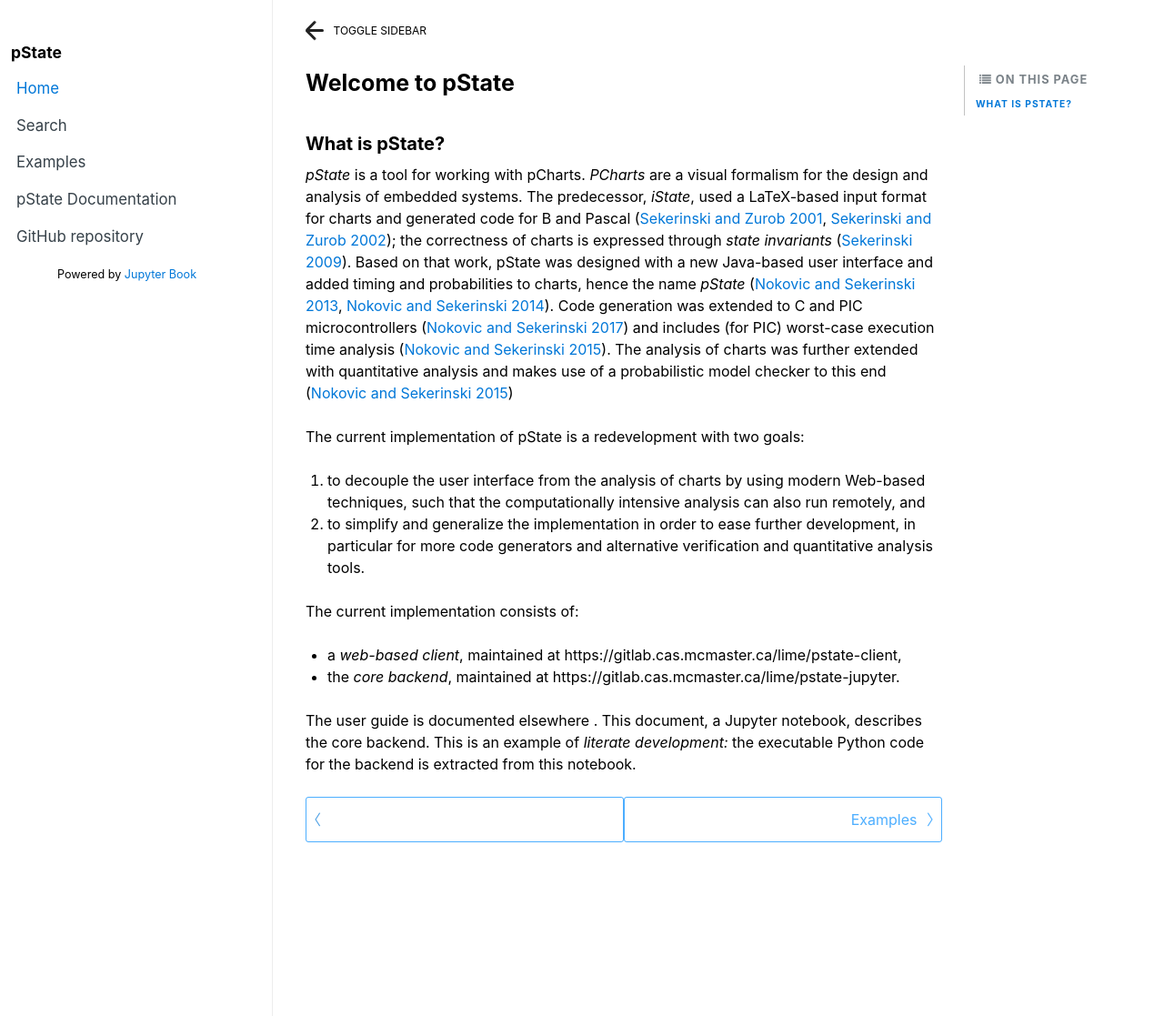
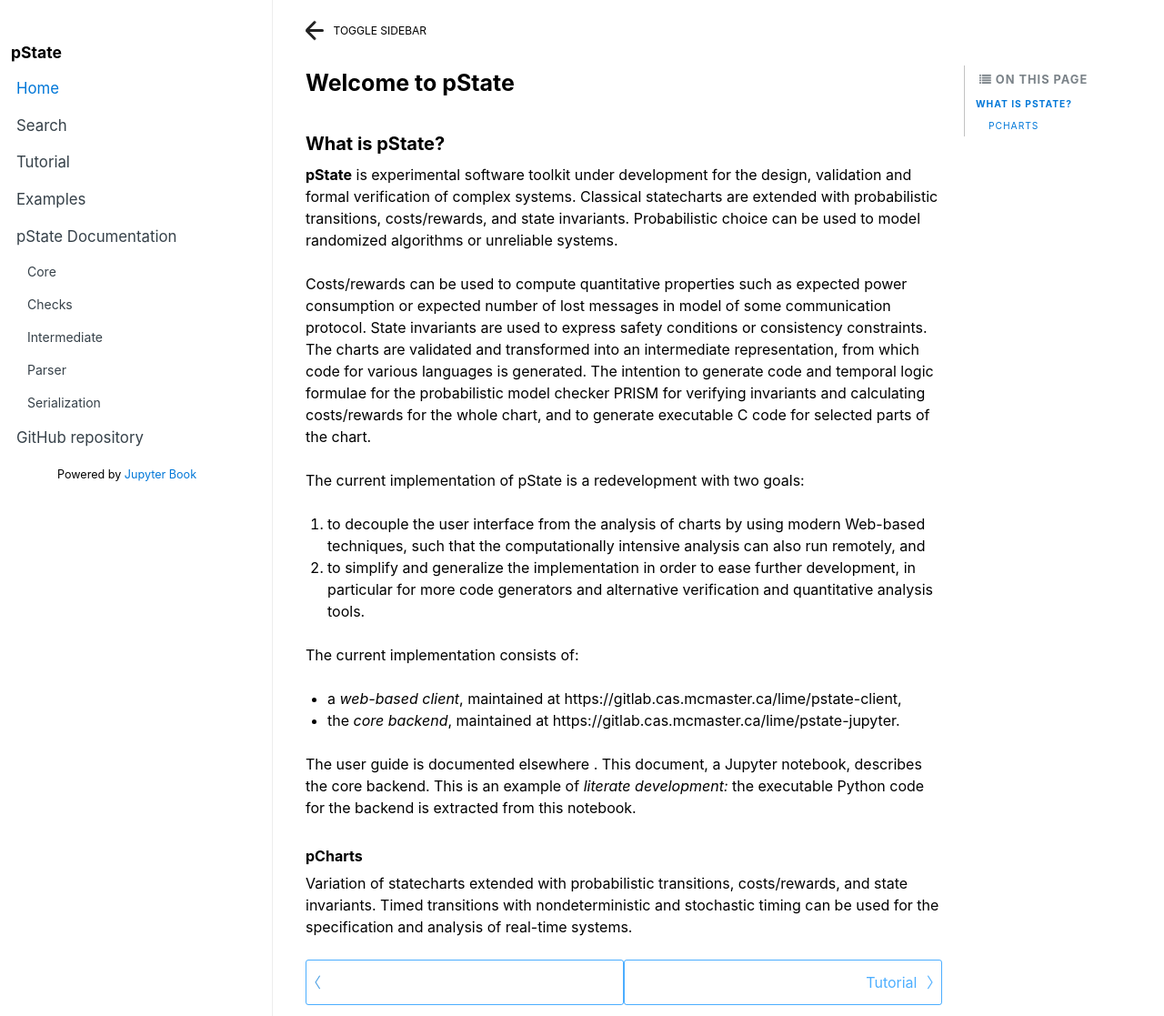
Before and after one commit to pstate/pstate.github.io, a Jekyll site: the page built from _build/intro.md, in a window 1280 px wide. Shown: the whole page at 91% size. Built offline with Jekyll 4.4.1, drawn with Linux system fonts in a browser that asks for light colours; comment, search, counter and statistics services are not loaded.

Commit message:
Add Tutorial section, small edits to pages toc.yml: Add tutorial section to sidebar. intro.md: edit homepage, different introduction to pState, pChart explanation. core.ipynb: change filepath of images, add images. Add tutorial.ipynb, WIP tutorial for pState. Add pCharts for tutorial.ipynb.

```diff
--- a/_build/intro.md
+++ b/_build/intro.md
@@ -4,15 +4,17 @@
   url:
   title: ''
 next_page:
-  url: https://mybinder.org/v2/gh/pstate/pstate.github.io/master?filepath=content%2Fexamples%2Fexamples.ipynb
-  title: 'Examples'
+  url: https://mybinder.org/v2/gh/pstate/pstate.github.io/master?filepath=content/tutorial/tutorial.ipynb
+  title: 'Tutorial'
 comment: "***PROGRAMMATICALLY GENERATED, DO NOT EDIT. SEE ORIGINAL FILES IN /content***"
 ---
 # Welcome to pState
 
 ## What is pState?
 
-_pState_ is a tool for working with pCharts. _PCharts_ are a visual formalism for the design and analysis of embedded systems. The predecessor, _iState_, used a LaTeX-based input format for charts and generated code for B and Pascal ([Sekerinski and Zurob 2001](https://dx.doi.org/10.1007/3-540-45441-1_28), [Sekerinski and Zurob 2002](https://dx.doi.org/10.1007/3-540-47884-1_8)); the correctness of charts is expressed through _state invariants_ ([Sekerinski 2009](https://10.1002/9780470522622.ch13)). Based on that work, pState was designed with a new Java-based user interface and added timing and probabilities to charts, hence the name _pState_ ([Nokovic and Sekerinski 2013](https://dx.doi.org/10.1109/MECO.2013.6601339), [Nokovic and Sekerinski 2014](https://dx.doi.org/10.1145/2641483.2641522)). Code generation was extended to C and PIC microcontrollers ([Nokovic and Sekerinski 2017](http://dx.doi.org/10.1007/978-3-319-47307-9_7)) and includes (for PIC) worst-case execution time analysis ([Nokovic and Sekerinski 2015](http://dx.doi.org/10.14279/tuj.eceasst.72.1026)). The analysis of charts was further extended with quantitative analysis and makes use of a probabilistic model checker to this end ([Nokovic and Sekerinski 2015](10.4204/EPTCS.187.6))
+**pState** is experimental software toolkit under development for the design, validation and formal verification of complex systems. Classical statecharts are extended with probabilistic transitions, costs/rewards, and state invariants. Probabilistic choice can be used to model randomized algorithms or unreliable systems.
+
+Costs/rewards can be used to compute quantitative properties such as expected power consumption or expected number of lost messages in model of some communication protocol. State invariants are used to express safety conditions or consistency constraints. The charts are validated and transformed into an intermediate representation, from which code for various languages is generated. The intention to generate code and temporal logic formulae for the probabilistic model checker PRISM for verifying invariants and calculating costs/rewards for the whole chart, and to generate executable C code for selected parts of the chart.
 
 The current implementation of pState is a redevelopment with two goals:
 
@@ -24,4 +26,8 @@
 - a _web-based client_, maintained at https://gitlab.cas.mcmaster.ca/lime/pstate-client,
 - the _core backend_, maintained at https://gitlab.cas.mcmaster.ca/lime/pstate-jupyter.
 
-The user guide is documented elsewhere [](). This document, a Jupyter notebook, describes the core backend. This is an example of _literate development:_ the executable Python code for the backend is extracted from this notebook.
+The user guide is documented elsewhere []('#'). This document, a Jupyter notebook, describes the core backend. This is an example of _literate development:_ the executable Python code for the backend is extracted from this notebook.
+
+### pCharts
+
+Variation of statecharts extended with probabilistic transitions, costs/rewards, and state invariants. Timed transitions with nondeterministic and stochastic timing can be used for the specification and analysis of real-time systems.
```
Also changed, not shown: _build/documentation/pstate-core/core.md (+3 -3 lines), _data/toc.yml (+7 -1 lines), content/intro.md (+8 -2 lines), _build/documentation/pstate-core/images/pStateArchitecture.svg (added), _build/documentation/pstate-core/images/pStateCoreModularization.svg (added), content/documentation/pstate-core/images/pStateArchitecture.svg (added), content/documentation/pstate-core/images/pStateCoreModularization.svg (added), 10 other files.
